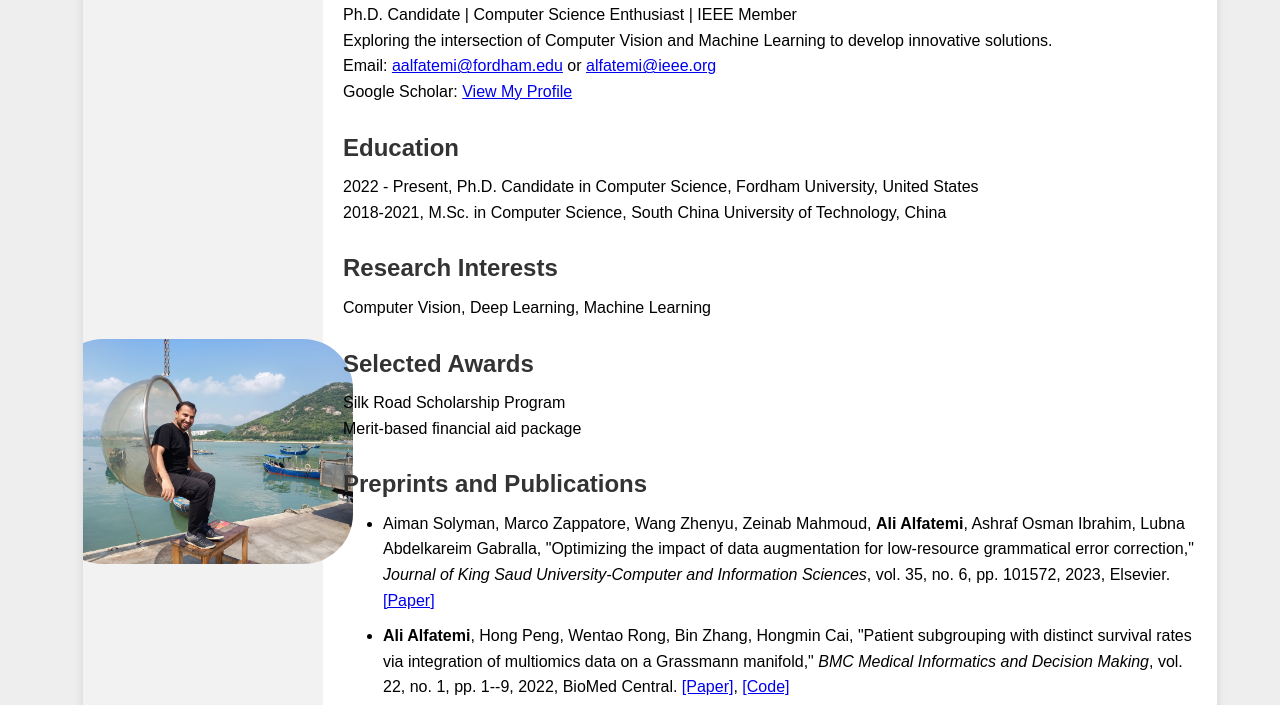
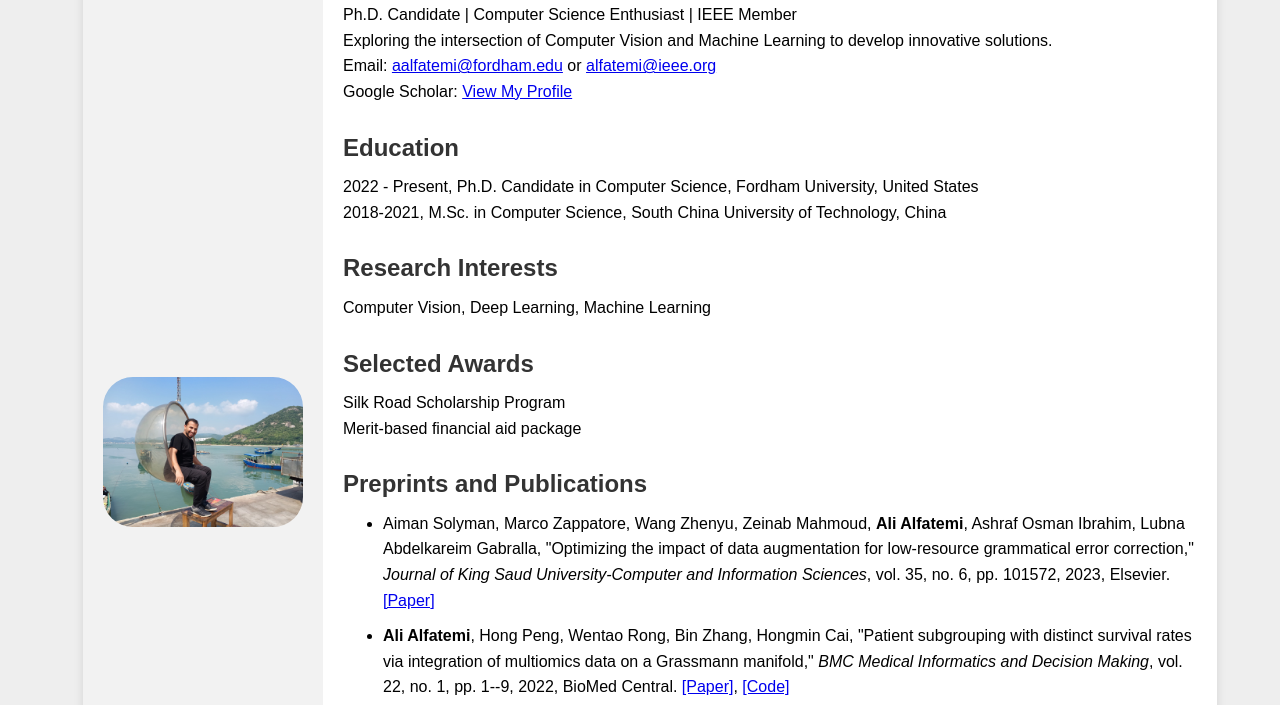
Before and after one commit to AliAlfatemi/alialfatemi.github.io, a plain HTML site: page index.html in a window 1280 px wide. Shown: the part 95-800 px from the top of the page. Drawn offline with Linux system fonts and the light colour scheme.

Commit message:
styles.css

```diff
--- a/styles.css
+++ b/styles.css
@@ -43,8 +43,8 @@ body {
 
 /* Style for the profile image */
 .profile-image {
-    border-radius: 50px; /* Rounds the corners of the image */
-    width: 300px; /* Example fixed width 150px;*/
+    border-radius: 30px; /* Rounds the corners of the image */
+    width: 200px; /* Example fixed width 150px;*/
     height: auto; /* Auto height to maintain aspect ratio */
 }
 
```
